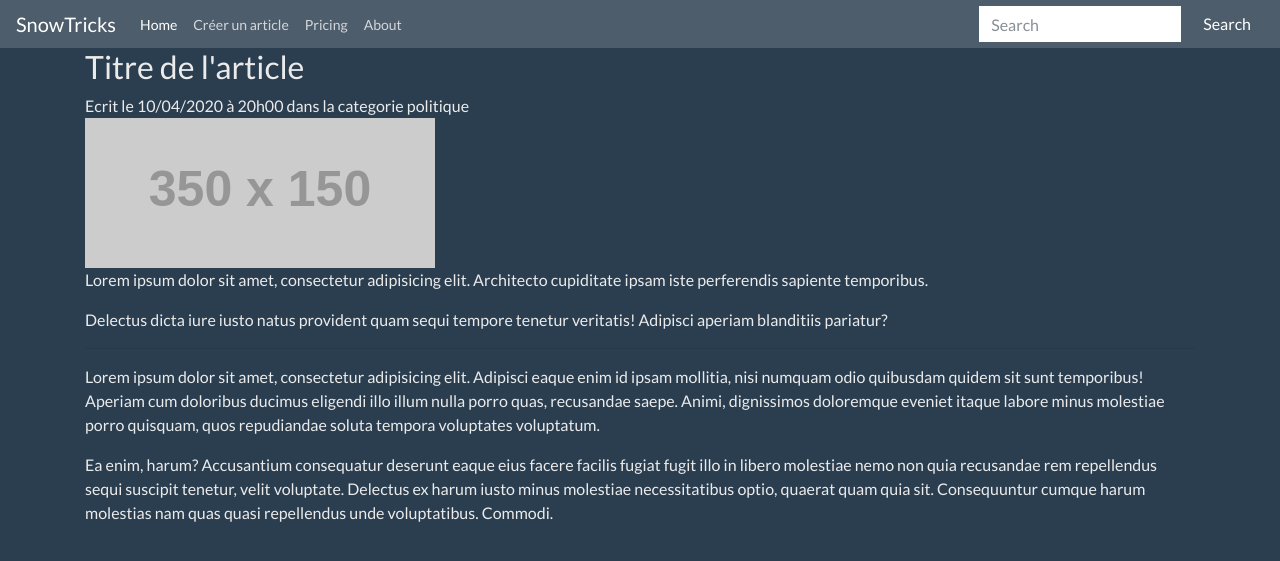
After one commit to WainlaiN/SnowTricks, a Symfony app: template templates/trick/show.html.twig in a window 1280 px wide. The commit adds this page. Shown: the top 561 px of the page. Run offline with Twig, Linux system fonts and the light colour scheme; the template is opened without the code that fills it, so the values that code supplies are empty; grey boxes labelled with a size stand in for pictures from a placeholder-image service; some libraries are stand-ins or nearby versions.

Commit message:
added index and show page with template

```diff
--- /dev/null
+++ b/templates/trick/show.html.twig
@@ -0,0 +1,26 @@
+{% extends'base.html.twig' %}
+
+{% block body %}
+
+    <article>
+        <h2>Titre de l'article</h2>
+        <div class="metadata">Ecrit le 10/04/2020 à 20h00 dans la categorie politique</div>
+        <div class="content"><img src="http://placehold.it/350x150" alt="">
+            <p>Lorem ipsum dolor sit amet, consectetur adipisicing elit. Architecto cupiditate ipsam iste
+                perferendis sapiente temporibus.</p>
+            <p>Delectus dicta iure iusto natus provident quam sequi tempore tenetur veritatis! Adipisci aperiam
+                blanditiis pariatur?</p>
+            <hr>
+            <p>Lorem ipsum dolor sit amet, consectetur adipisicing elit. Adipisci eaque enim id ipsam mollitia, nisi
+                numquam odio quibusdam quidem sit sunt temporibus! Aperiam cum doloribus ducimus eligendi illo illum
+                nulla porro quas, recusandae saepe. Animi, dignissimos doloremque eveniet itaque labore minus molestiae
+                porro quisquam, quos repudiandae soluta tempora voluptates voluptatum.</p>
+            <p>Ea enim, harum? Accusantium consequatur deserunt eaque eius facere facilis fugiat fugit illo in libero
+                molestiae nemo non quia recusandae rem repellendus sequi suscipit tenetur, velit voluptate. Delectus ex
+                harum iusto minus molestiae necessitatibus optio, quaerat quam quia sit. Consequuntur cumque harum
+                molestias nam quas quasi repellendus unde voluptatibus. Commodi.</p>
+
+    </article>
+
+
+{% endblock %}
```
Also changed, not shown: src/Controller/TrickController.php (+7 -7 lines), templates/trick/home.html.twig (deleted, +0 -13 lines), templates/trick/index.html.twig (+43 -12 lines).
